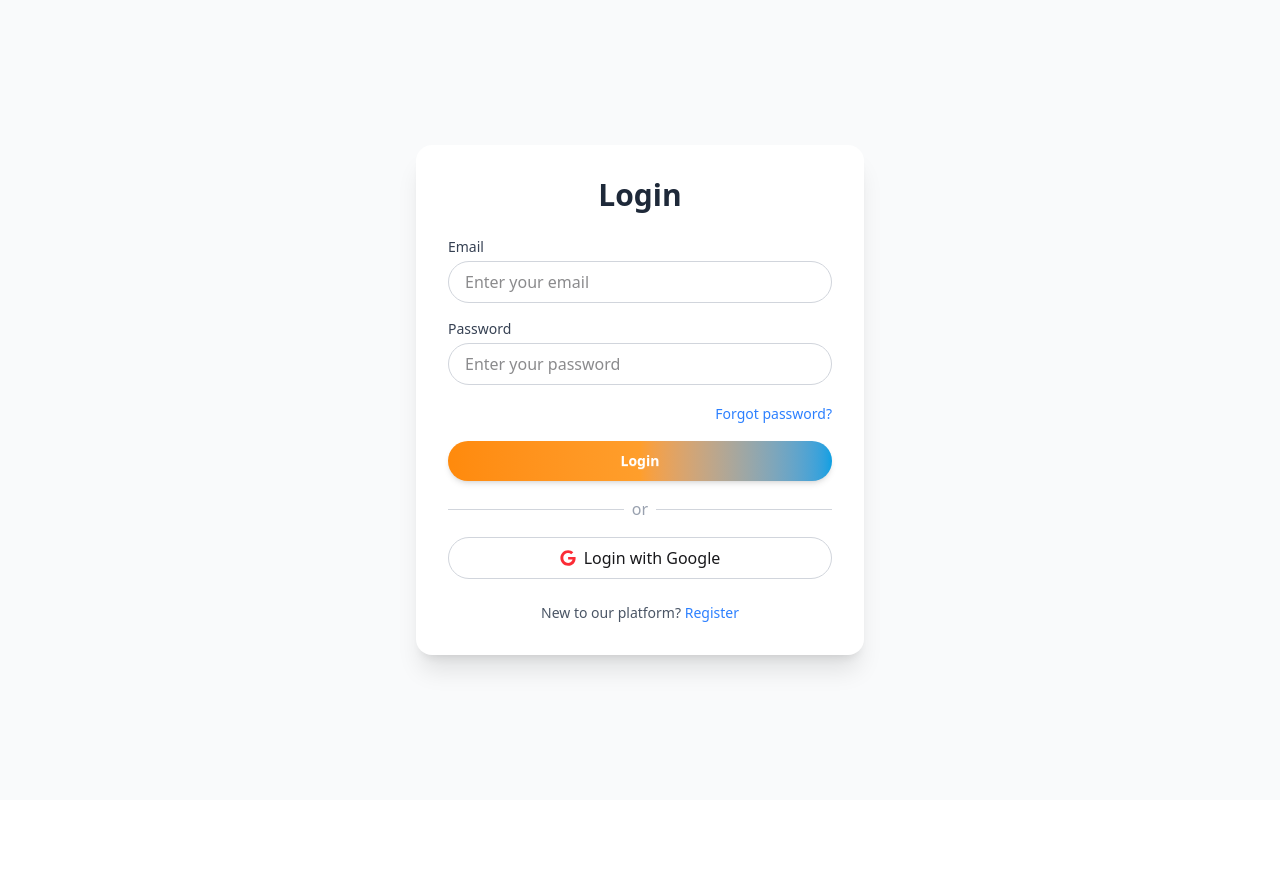
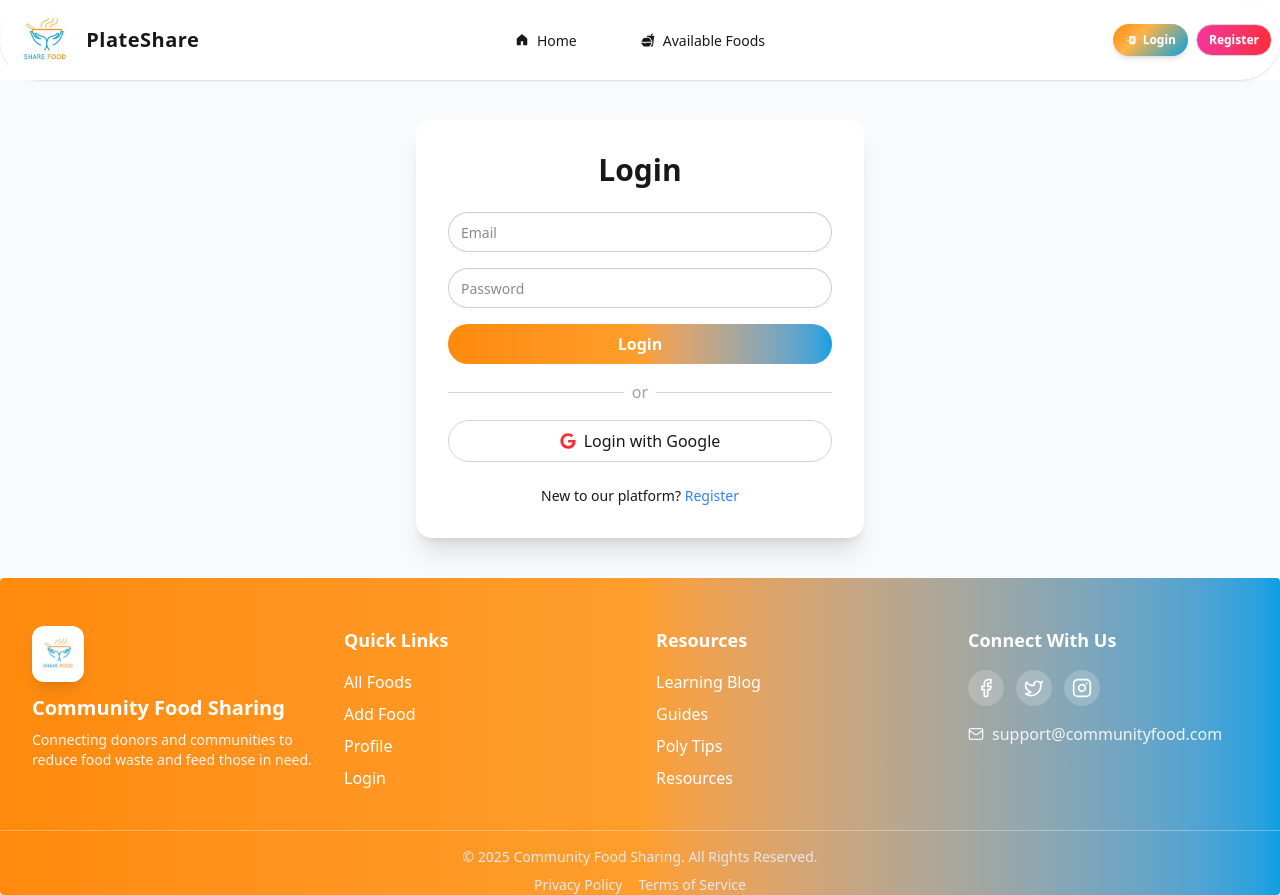
Before and after one commit to Mst-Sumi-Akter/Assignment-10-Community-Food-Sharing-Client, a React (Vite) app: page /login in a window 1280 px wide. Before the commit the page ends 800 px from the top, so only its background shows below. Built offline with nearby package versions, Linux system fonts and the light colour scheme; no server answers.

Commit message:
REGISTER LOGIN

```diff
--- a/src/Auth/Login.jsx
+++ b/src/Auth/Login.jsx
@@ -1,88 +1,56 @@
-
 import React from "react";
 import { Link, useLocation, useNavigate } from "react-router-dom";
+import { useAuth } from "../context/AuthProvider";
 import { FaGoogle } from "react-icons/fa";
-import { useAuth } from "../context/AuthProvider";
+import toast from "react-hot-toast";
 import Navbar from "../components/Navbar";
 import Footer from "../components/Footer";
 
 const Login = () => {
   const { login, loginWithGoogle } = useAuth();
+  const navigate = useNavigate();
   const location = useLocation();
-  const navigate = useNavigate();
-
   const from = location.state?.from?.pathname || "/";
 
-  const handleLogIn = (event) => {
-    event.preventDefault();
-    const email = event.target.email.value;
-    const password = event.target.password.value;
+  const handleLogin = async (e) => {
+    e.preventDefault();
+    const { email, password } = e.target;
 
-    login(email, password)
-      .then((result) => {
-        console.log(result.user);
-        event.target.reset();
-        navigate(from, { replace: true });
-      })
-      .catch((error) => console.error(error));
+    toast.loading("Logging in...", { id: "login" });
+
+    try {
+      await login(email.value, password.value);
+      toast.success("Logged in successfully!", { id: "login" });
+      navigate(from, { replace: true });
+      e.target.reset();
+    } catch (error) {
+      toast.error(error.message || "Login failed", { id: "login" });
+      console.error(error);
+    }
   };
 
-  const handleGoogleSignIn = () => {
-    loginWithGoogle()
-      .then((result) => {
-        console.log(result.user);
-        navigate(from, { replace: true });
-      })
-      .catch((error) => console.error(error));
+  const handleGoogle = async () => {
+    toast.loading("Signing in with Google...", { id: "google" });
+    try {
+      await loginWithGoogle();
+      toast.success("Logged in successfully!", { id: "google" });
+      navigate(from, { replace: true });
+    } catch (error) {
+      toast.error(error.message || "Google sign-in failed", { id: "google" });
+      console.error(error);
+    }
   };
 
   return (
     <div className="min-h-screen flex flex-col">
-
-
-      {/* Main Login Form */}
+      <Navbar />
       <div className="flex-grow flex items-center justify-center bg-gray-50 p-10">
         <div className="w-full max-w-md bg-white shadow-xl rounded-2xl p-8">
-          <h1 className="text-3xl font-bold text-center mb-6 text-gray-800">Login</h1>
-
-          <form onSubmit={handleLogIn} className="space-y-4">
-            <div>
-              <label className="block text-sm font-medium text-gray-700">Email</label>
-              <input
-                type="email"
-                name="email"
-                placeholder="Enter your email"
-                className="mt-1 w-full rounded-full border border-gray-300 px-4 py-2 focus:outline-none focus:ring-2 focus:ring-blue-400"
-                required
-              />
-            </div>
-
-            <div>
-              <label className="block text-sm font-medium text-gray-700">Password</label>
-              <input
-                type="password"
-                name="password"
-                placeholder="Enter your password"
-                className="mt-1 w-full rounded-full border border-gray-300 px-4 py-2 focus:outline-none focus:ring-2 focus:ring-blue-400"
-                required
-              />
-            </div>
-
-            <div className="text-right">
-              <Link to="/auth/forgot-password" className="text-sm text-blue-500 hover:underline">
-                Forgot password?
-              </Link>
-            </div>
-
-            <button
-              type="submit"
-              className="btn w-full rounded-full text-white text-sm font-semibold
-              bg-gradient-to-r from-[#ff8a0c] via-[#ff9e2b] to-[#07a0e3]
-              hover:from-[#07a0e3] hover:via-[#2ec8f9] hover:to-[#ff8a0c]
-              border-none shadow-md hover:shadow-xl transition-all duration-300"
-            >
-              Login
-            </button>
+          <h1 className="text-3xl font-bold text-center mb-6">Login</h1>
+          <form onSubmit={handleLogin} className="space-y-4">
+            <input type="email" name="email" placeholder="Email" className="input input-bordered w-full rounded-full" required />
+            <input type="password" name="password" placeholder="Password" className="input input-bordered w-full rounded-full" required />
+            <button type="submit" className="w-full bg-gradient-to-r from-[#ff8a0c] via-[#ff9e2b] to-[#07a0e3] text-white py-2 rounded-full font-semibold">Login</button>
           </form>
 
           <div className="my-4 flex items-center justify-center">
@@ -91,24 +59,16 @@ const Login = () => {
             <span className="border-t border-gray-300 flex-grow ml-2"></span>
           </div>
 
-          <button
-            onClick={handleGoogleSignIn}
-            className="w-full flex items-center justify-center gap-2 border border-gray-300 rounded-full py-2 hover:bg-gray-100 transition-all"
-          >
-            <FaGoogle className="text-red-500" />
-            Login with Google
+          <button onClick={handleGoogle} className="w-full flex items-center justify-center gap-2 border border-gray-300 rounded-full py-2 hover:bg-gray-100 transition-all">
+            <FaGoogle className="text-red-500" /> Login with Google
           </button>
 
-          <p className="text-center text-sm text-gray-600 mt-6">
-            New to our platform?{" "}
-            <Link to="/auth/register" className="text-blue-500 hover:underline font-medium">
-              Register
-            </Link>
+          <p className="text-center text-sm mt-6">
+            New to our platform? <Link to="/auth/register" className="text-blue-500 hover:underline">Register</Link>
           </p>
         </div>
       </div>
-
-
+      <Footer />
     </div>
   );
 };
--- a/src/Auth/Register.jsx
+++ b/src/Auth/Register.jsx
@@ -1,11 +1,125 @@
-import React from 'react';
+import React from "react";
+import { Link, useNavigate } from "react-router-dom";
+import { useAuth } from "../context/AuthProvider";
+import { FaGoogle } from "react-icons/fa";
+import toast from "react-hot-toast";
+import Navbar from "../components/Navbar";
+import Footer from "../components/Footer";
 
 const Register = () => {
-    return (
-        <div>
+  const { register, loginWithGoogle } = useAuth();
+  const navigate = useNavigate();
 
+  // Handle Email/Password Registration
+  const handleRegister = async (e) => {
+    e.preventDefault();
+    const { displayName, photoURL, email, password } = e.target;
+
+    toast.loading("Creating user...", { id: "register" });
+
+    try {
+      await register(email.value, password.value, displayName.value, photoURL.value);
+      toast.success("User created successfully!", { id: "register" });
+      navigate("/"); // Redirect after successful registration
+      e.target.reset();
+    } catch (error) {
+      console.error(error);
+
+      // Handle specific Firebase errors
+      if (error.code === "auth/email-already-in-use") {
+        toast.error("This email is already registered. Please login.", { id: "register" });
+      } else if (error.code === "auth/invalid-email") {
+        toast.error("Invalid email format.", { id: "register" });
+      } else if (error.code === "auth/weak-password") {
+        toast.error("Password should be at least 6 characters.", { id: "register" });
+      } else {
+        toast.error(error.message || "Registration failed", { id: "register" });
+      }
+    }
+  };
+
+  // Handle Google Registration/Login
+  const handleGoogle = async () => {
+    toast.loading("Signing in with Google...", { id: "google" });
+    try {
+      await loginWithGoogle();
+      toast.success("Logged in successfully!", { id: "google" });
+      navigate("/");
+    } catch (error) {
+      console.error(error);
+      toast.error(error.message || "Google sign-in failed", { id: "google" });
+    }
+  };
+
+  return (
+    <div className="min-h-screen flex flex-col">
+      <Navbar />
+      <div className="flex-grow flex items-center justify-center bg-gray-50 p-4">
+        <div className="w-full max-w-md bg-white shadow-xl rounded-2xl p-8">
+          <h1 className="text-3xl font-bold text-center mb-6">Register</h1>
+
+          <form onSubmit={handleRegister} className="space-y-4">
+            <input
+              type="text"
+              name="displayName"
+              placeholder="Name"
+              className="input input-bordered w-full rounded-full"
+              required
+            />
+            <input
+              type="text"
+              name="photoURL"
+              placeholder="Photo URL"
+              className="input input-bordered w-full rounded-full"
+            />
+            <input
+              type="email"
+              name="email"
+              placeholder="Email"
+              className="input input-bordered w-full rounded-full"
+              required
+            />
+            <input
+              type="password"
+              name="password"
+              placeholder="Password"
+              className="input input-bordered w-full rounded-full"
+              required
+            />
+
+            <button
+              type="submit"
+              className="w-full bg-gradient-to-r from-pink-500 to-red-600 text-white py-2 rounded-full font-semibold"
+            >
+              Register
+            </button>
+          </form>
+
+          <div className="my-4 flex items-center justify-center">
+            <span className="border-t border-gray-300 flex-grow mr-2"></span>
+            <span className="text-gray-400">or</span>
+            <span className="border-t border-gray-300 flex-grow ml-2"></span>
+          </div>
+
+          <button
+            onClick={handleGoogle}
+            className="w-full flex items-center justify-center gap-2 border border-gray-300 rounded-full py-2 hover:bg-gray-100 transition-all"
+          >
+            <FaGoogle className="text-red-500" />
+            Register with Google
+          </button>
+
+          <p className="text-center text-sm mt-6">
+            Already have an account?{" "}
+            <Link to="/auth/login" className="text-blue-500 hover:underline">
+              Login
+            </Link>
+          </p>
         </div>
-    );
+      </div>
+      <Footer />
+    </div>
+  );
 };
 
 export default Register;
--- a/src/context/AuthProvider.jsx
+++ b/src/context/AuthProvider.jsx
@@ -1,48 +1,62 @@
-// AuthContext.jsx
+// src/context/AuthProvider.jsx
 import React, { createContext, useContext, useEffect, useState } from "react";
 import { auth } from "../firebase/firebase.config";
 import {
   createUserWithEmailAndPassword,
   signInWithEmailAndPassword,
   signInWithPopup,
-  signOut,
+  GoogleAuthProvider,
   updateProfile,
   onAuthStateChanged,
-  GoogleAuthProvider,
+  signOut,
 } from "firebase/auth";
 
-const AuthContext = createContext(null);
+// Create Context
+const AuthContext = createContext();
 
-const googleProvider = new GoogleAuthProvider();
+// Custom hook to use auth context
+export const useAuth = () => useContext(AuthContext);
 
+// Provider
 export const AuthProvider = ({ children }) => {
   const [user, setUser] = useState(null);
   const [loading, setLoading] = useState(true);
+  const googleProvider = new GoogleAuthProvider();
 
-  // Email login
+  // Register with email/password and update profile
+  const register = async (email, password, displayName, photoURL) => {
+    setLoading(true);
+    try {
+      const result = await createUserWithEmailAndPassword(auth, email, password);
+      // Update displayName and photoURL immediately
+      await updateProfile(result.user, { displayName, photoURL });
+      return result.user;
+    } finally {
+      setLoading(false);
+    }
+  };
+
+  // Login with email/password
   const login = (email, password) => {
     setLoading(true);
-    return signInWithEmailAndPassword(auth, email, password).finally(() => setLoading(false));
+    return signInWithEmailAndPassword(auth, email, password).finally(() =>
+      setLoading(false)
+    );
   };
 
-  // Google login
+  // Google login (register or login automatically)
   const loginWithGoogle = () => {
     setLoading(true);
-    return signInWithPopup(auth, googleProvider).finally(() => setLoading(false));
-  };
-
-  // Register
-  const register = (email, password, displayName, photoURL) => {
-    setLoading(true);
-    return createUserWithEmailAndPassword(auth, email, password)
-      .then((res) => {
-        return updateProfile(res.user, { displayName, photoURL }).then(() => res.user);
-      })
-      .finally(() => setLoading(false));
+    return signInWithPopup(auth, googleProvider).finally(() =>
+      setLoading(false)
+    );
   };
 
   // Logout
-  const logout = () => signOut(auth);
+  const logout = () => {
+    setLoading(true);
+    return signOut(auth).finally(() => setLoading(false));
+  };
 
   // Track auth state
   useEffect(() => {
@@ -54,11 +68,17 @@ export const AuthProvider = ({ children }) => {
   }, []);
 
   return (
-    <AuthContext.Provider value={{ user, loading, login, loginWithGoogle, register, logout }}>
+    <AuthContext.Provider
+      value={{
+        user,
+        loading,
+        register,
+        login,
+        loginWithGoogle,
+        logout,
+      }}
+    >
       {children}
     </AuthContext.Provider>
   );
 };
-
-// Hook to use Auth
-export const useAuth = () => useContext(AuthContext);
--- a/src/main.jsx
+++ b/src/main.jsx
@@ -3,6 +3,7 @@ import ReactDOM from "react-dom/client";
 import { RouterProvider } from "react-router-dom";
 import router from "./router/Routes";
 import {AuthProvider} from "./context/AuthProvider";
+
 import "./index.css";
 
 ReactDOM.createRoot(document.getElementById("root")).render(
--- a/src/router/Routes.jsx
+++ b/src/router/Routes.jsx
@@ -55,7 +55,9 @@ const router = createBrowserRouter([
     ],
   },
   { path: "/login", element: <Login /> },
+  { path: "auth/login", element: <Login /> },
   { path: "/register", element: <Register /> },
+  { path: "auth/register", element: <Register /> },
 ]);
 
 export default router;
```
Also changed, not shown: src/components/Navbar.jsx (+6 -6 lines), src/firebase/firebase.config.js (line endings or trailing spaces).
